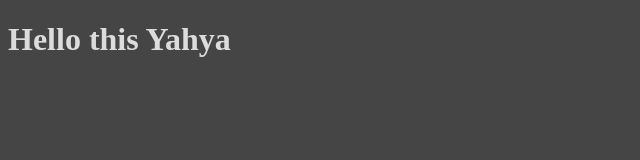
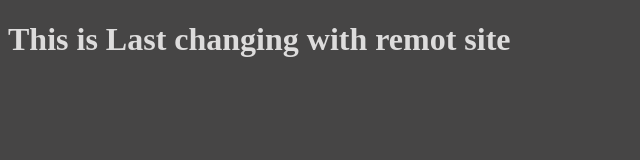
Before and after one commit to Alaslamy777/MyProjectY, a plain HTML site: page index.html in a window 1280 px wide. Shown: the whole page, without its empty margins (0-640 px from the left). Drawn offline with Linux system fonts and the light colour scheme.

Commit message:
Last modefil for index File

```diff
--- a/index.html
+++ b/index.html
@@ -8,7 +8,7 @@
 </head>
 <body >
 
-    <h1>Hello this Yahya</h1>
+    <h1>This is Last changing with remot site</h1>
     <script src="app.js"></script>
 </body>
 </html>
```
